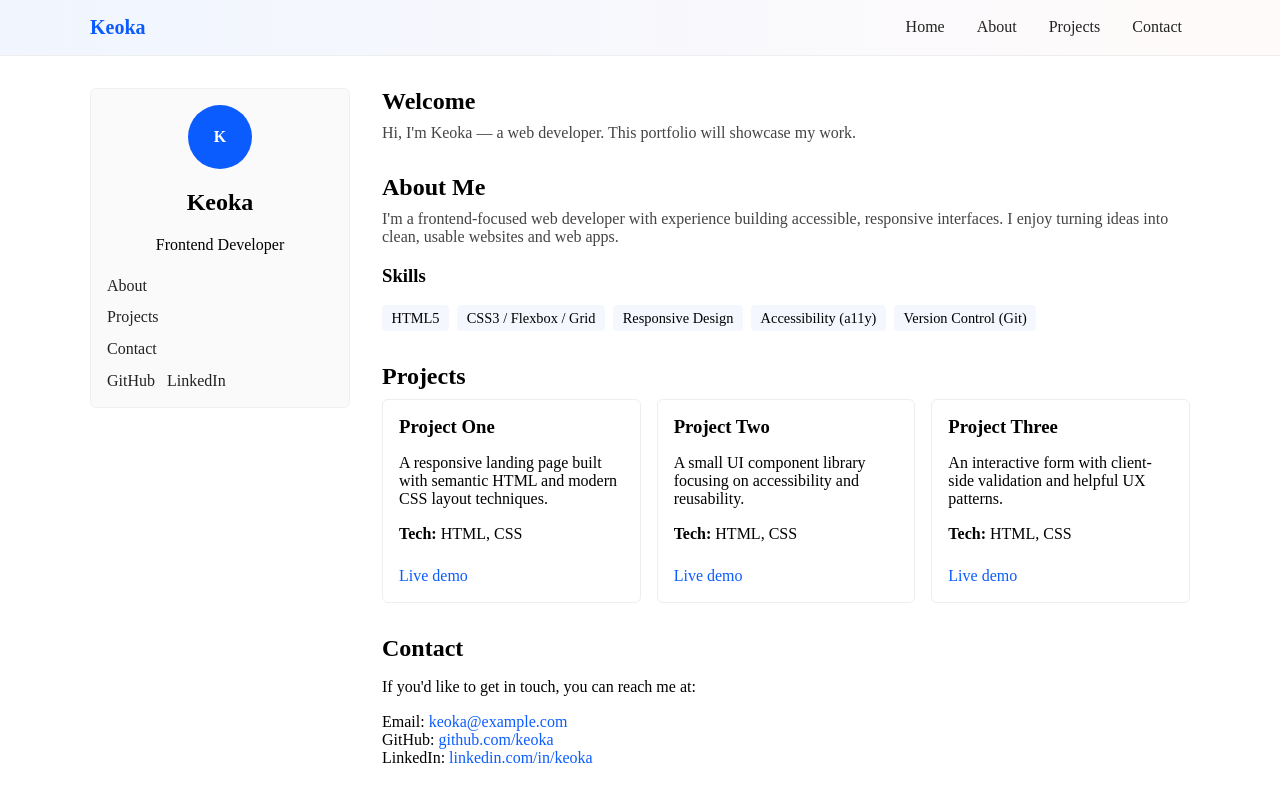
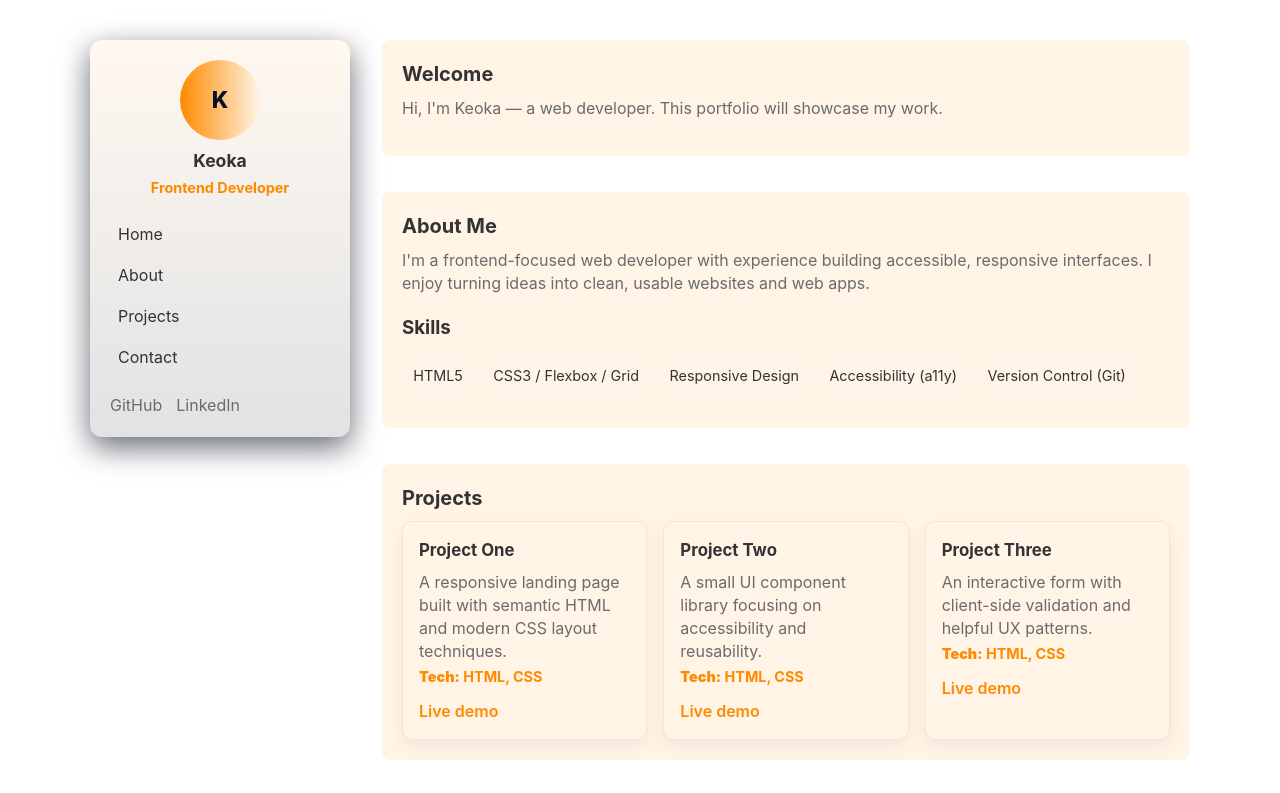
Before and after one commit to Keoka-coder/portfolio, a plain HTML site: page index.html in a window 1280 px wide. Shown: the top 793 px of the page. Drawn offline with nearby package versions, Linux system fonts and the light colour scheme.

Commit message:
Update: style

```diff
--- a/index.html
+++ b/index.html
@@ -10,20 +10,7 @@
     <link rel="stylesheet" href="styles/style.css">
 </head>
 <body>
-    <!-- Header: site branding and top navigation -->
-    <header class="site-header" role="banner">
-        <div class="container site-header__inner">
-            <a class="brand" href="#home">Keoka</a>
-            <nav class="nav" role="navigation" aria-label="Primary navigation">
-                <ul class="nav__list">
-                    <li class="nav__item"><a class="nav__link" href="#home">Home</a></li>
-                    <li class="nav__item"><a class="nav__link" href="#about">About</a></li>
-                    <li class="nav__item"><a class="nav__link" href="#projects">Projects</a></li>
-                    <li class="nav__item"><a class="nav__link" href="#contact">Contact</a></li>
-                </ul>
-            </nav>
-        </div>
-    </header>
+    <!-- Header removed as requested; primary navigation is available in the sidebar -->
 
     <!-- Layout wrapper: sidebar will be added in the next commit -->
     <div class="layout container">
@@ -36,6 +23,7 @@
             </div>
             <nav class="sidebar__nav" aria-label="Sidebar navigation">
                 <ul>
+                    <li><a href="#home">Home</a></li>
                     <li><a href="#about">About</a></li>
                     <li><a href="#projects">Projects</a></li>
                     <li><a href="#contact">Contact</a></li>
--- a/styles/style.css
+++ b/styles/style.css
@@ -1,209 +1,113 @@
 /*
  * styles/style.css
- * Custom styles for Keoka's portfolio
- * Follow cssguidelin.es recommendations for naming and structure
+ * Modern, accessible styles for Keoka's portfolio
  */
 
 :root {
-    --color-bg: #ffffff;
-    --color-primary: #0b5cff;
-    --color-accent: #ff7a59;
-    --color-text: #222;
+    --color-bg: #ffffff; /* pure white background */
+    --color-surface: #fff8f3; /* very light orange */
+    --color-primary: #ff8a00; /* bright orange for headings */
+    --color-primary-variant: #ff6a00;
+    --color-accent: #fff4e6; /* light orange for cards */
+    --color-muted: #6b6b6b; /* dark gray for normal text */
+    --color-text: #333333; /* dark gray for text */
     --max-width: 1100px;
+    --radius: 12px;
 }
 
-/* Layout helpers */
+/* Base resets and typography */
+* { box-sizing: border-box; }
+html,body { height: 100%; }
+body {
+    margin: 0;
+    font-family: Inter, system-ui, -apple-system, "Segoe UI", Roboto, "Helvetica Neue", Arial;
+    background: var(--color-bg);
+    color: var(--color-text);
+    -webkit-font-smoothing: antialiased;
+    -moz-osx-font-smoothing: grayscale;
+    line-height: 1.45;
+}
+
 .container {
     max-width: var(--max-width);
     margin: 0 auto;
-    padding: 0 1rem;
+    padding: 0 1.25rem;
 }
 
-.site-header {
-    background: linear-gradient(90deg, rgba(11,92,255,0.06), rgba(255,122,89,0.03));
-    border-bottom: 1px solid #eee;
-}
-
-.site-header__inner {
-    display: flex;
-    align-items: center;
-    justify-content: space-between;
-    padding: 1rem 0;
-}
-
-.brand {
-    font-weight: 700;
-    font-size: 1.25rem;
-    color: var(--color-primary);
-    text-decoration: none;
-}
-
-.nav__list {
-    list-style: none;
-    display: flex;
-    gap: 1rem;
-    margin: 0;
-    padding: 0;
-}
-
-.nav__link {
-    color: var(--color-text);
-    text-decoration: none;
-    padding: 0.25rem 0.5rem;
-    border-radius: 4px;
-}
-
-.nav__link:hover {
-    background: rgba(11,92,255,0.08);
-}
-
+/* Layout */
 .layout {
     display: grid;
     grid-template-columns: 260px 1fr;
     gap: 2rem;
     align-items: start;
-    padding: 2rem 0;
-}
-
-.section {
-    margin-bottom: 2rem;
-}
-
-.section__title {
-    font-size: 1.5rem;
-    margin: 0 0 0.5rem 0;
-}
-
-.section__lead {
-    margin: 0 0 1rem 0;
-    color: #444;
+    padding: 2.5rem 0;
 }
 
 /* Sidebar */
 .sidebar {
-    background: #fafafa;
-    border: 1px solid #f0f0f0;
-    padding: 1rem;
-    border-radius: 6px;
+    background: linear-gradient(180deg, rgba(255,138,0,0.06), rgba(11,18,32,0.12));
+    border-radius: var(--radius);
+    padding: 1.25rem;
+    box-shadow: 0 10px 30px rgba(2,6,23,0.6);
+    border: 1px solid var(--glass);
 }
 
-.sidebar__profile {
-    text-align: center;
-    margin-bottom: 1rem;
+.sidebar__profile { text-align: center; margin-bottom: 1rem; }
+.avatar {
+    width: 80px; height: 80px; line-height: 80px; border-radius: 50%;
+    display: inline-block; font-weight: 800; font-size: 1.4rem;
+    background: linear-gradient(90deg, var(--color-primary), var(--color-accent));
+    color: #071123;
 }
+.sidebar__name { margin: 0.5rem 0 0 0; font-size: 1.1rem; }
+.sidebar__title { color: var(--color-primary); margin: 0.25rem 0 0 0; font-size: 0.9rem; font-weight: 700; }
 
-.avatar {
-    width: 64px;
-    height: 64px;
-    line-height: 64px;
-    border-radius: 50%;
-    background: var(--color-primary);
-    color: #fff;
-    display: inline-block;
-    font-weight: 700;
+.sidebar__nav ul { list-style: none; padding: 0; margin: 1rem 0; }
+.sidebar__nav a {
+    color: var(--color-text); text-decoration: none; display: block;
+    padding: 0.55rem 0.5rem; border-radius: 8px; transition: background 180ms ease, transform 120ms ease;
 }
+.sidebar__nav a:hover { background: rgba(255,138,0,0.12); transform: translateY(-2px); }
 
-.sidebar__nav ul {
-    list-style: none;
-    padding: 0;
-    margin: 0.5rem 0;
+.sidebar__social a { display: inline-block; margin-right: 0.6rem; color: var(--color-muted); text-decoration: none; }
+
+/* Main content area */
+.main { min-width: 0; }
+.section { margin-bottom: 2.25rem; background: var(--color-accent); padding: 1.25rem; border-radius: 8px; }
+.section__title { font-size: 1.25rem; margin: 0 0 0.5rem 0; color: var(--color-text); }
+.section__lead { margin: 0 0 1rem 0; color: var(--color-muted); }
+
+/* Skills */
+.skills { list-style: none; padding: 0; display: flex; flex-wrap: wrap; gap: 0.5rem; }
+.skills li { background: rgba(255,255,255,0.02); padding: 0.35rem 0.7rem; border-radius: 999px; font-size: 0.9rem; color: var(--color-text); }
+
+/* Projects */
+.projects { display: grid; grid-template-columns: repeat(3, 1fr); gap: 1rem; }
+.project-card {
+    background: var(--color-accent);
+    border: 1px solid rgba(0,0,0,0.06);
+    padding: 1rem; border-radius: 10px; box-shadow: 0 6px 18px rgba(11,18,32,0.06);
 }
+.project-card__title { margin: 0 0 0.5rem 0; font-size: 1.05rem; }
+.project-card__desc { color: var(--color-muted); margin: 0.25rem 0; }
+.project-card__tech { font-size: 0.9rem; color: var(--color-primary); margin: 0.25rem 0; font-weight: 700; }
+.project-card__link { display: inline-block; margin-top: 0.5rem; text-decoration: none; color: var(--color-primary); font-weight: 600; }
 
-.sidebar__nav a {
-    text-decoration: none;
-    color: var(--color-text);
-    display: block;
-    padding: 0.4rem 0;
+/* Contact and footer */
+.contact-list { list-style: none; padding: 0; }
+.contact-list a { color: var(--color-primary); text-decoration: none; }
+.site-footer { padding: 1.25rem 0; text-align: center; color: var(--color-muted); font-size: 0.9rem; }
+
+/* Responsive adjustments */
+@media (max-width: 980px) { .projects { grid-template-columns: repeat(2, 1fr); } }
+@media (max-width: 720px) {
+    .layout { grid-template-columns: 1fr; }
+    .sidebar { order: 2; }
+    .main { order: 1; }
 }
+@media (max-width: 640px) { .projects { grid-template-columns: 1fr; } }
 
-.sidebar__social a {
-    display: inline-block;
-    margin-right: 0.5rem;
-    text-decoration: none;
-    color: var(--color-text);
-}
+/* Small interactive focus styles */
+a:focus, .sidebar__nav a:focus, .project-card__link:focus { outline: 3px solid rgba(255,138,0,0.18); outline-offset: 3px; }
 
-/* Responsive: collapse sidebar on small screens */
-@media (max-width: 720px) {
-    .layout {
-        grid-template-columns: 1fr;
-    }
-    .sidebar {
-        order: 2;
-    }
-    .main {
-        order: 1;
-    }
-}
-
-.skills {
-    list-style: none;
-    padding: 0;
-    display: flex;
-    flex-wrap: wrap;
-    gap: 0.5rem;
-}
-
-.skills li {
-    background: #f5f7ff;
-    padding: 0.3rem 0.6rem;
-    border-radius: 4px;
-    font-size: 0.9rem;
-}
-
-.projects {
-    display: grid;
-    grid-template-columns: repeat(3, 1fr);
-    gap: 1rem;
-}
-
-.project-card {
-    border: 1px solid #eee;
-    padding: 1rem;
-    border-radius: 6px;
-    background: #fff;
-}
-
-.project-card__title {
-    margin: 0 0 0.5rem 0;
-}
-
-.project-card__link {
-    display: inline-block;
-    margin-top: 0.5rem;
-    text-decoration: none;
-    color: var(--color-primary);
-}
-
-@media (max-width: 980px) {
-    .projects {
-        grid-template-columns: repeat(2, 1fr);
-    }
-}
-
-@media (max-width: 640px) {
-    .projects {
-        grid-template-columns: 1fr;
-    }
-}
-
-.contact-list {
-    list-style: none;
-    padding: 0;
-}
-
-.contact-list a {
-    color: var(--color-primary);
-    text-decoration: none;
-}
-
-.site-footer {
-    font-size: 0.9rem;
-}
-
-.site-footer {
-    border-top: 1px solid #eee;
-    padding: 1rem 0;
-    text-align: center;
-    color: #666;
-}
+/* End of stylesheet */
```
